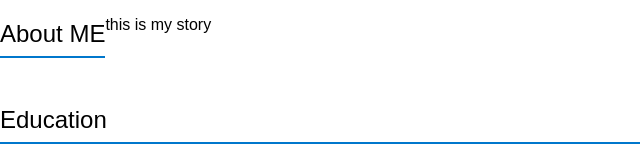
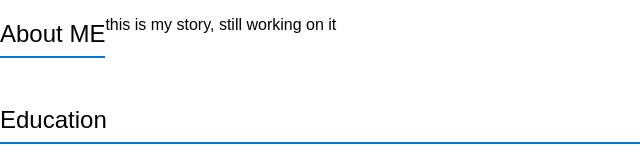
Before and after one commit to iwonalafave/personalProfileHtmlProject, a plain HTML site: page index.html in a window 1280 px wide. Shown: the top 160 px of the page, without its empty margins (0-640 px from the left). Drawn offline with Linux system fonts and the light colour scheme.

Commit message:
addedSentence

```diff
--- a/index.html
+++ b/index.html
@@ -11,7 +11,7 @@
     <section>
         <h2>About ME</h2>
         <p>
-          this is my story
+          this is my story, still working on it
 
         </p>
     </section>
```
